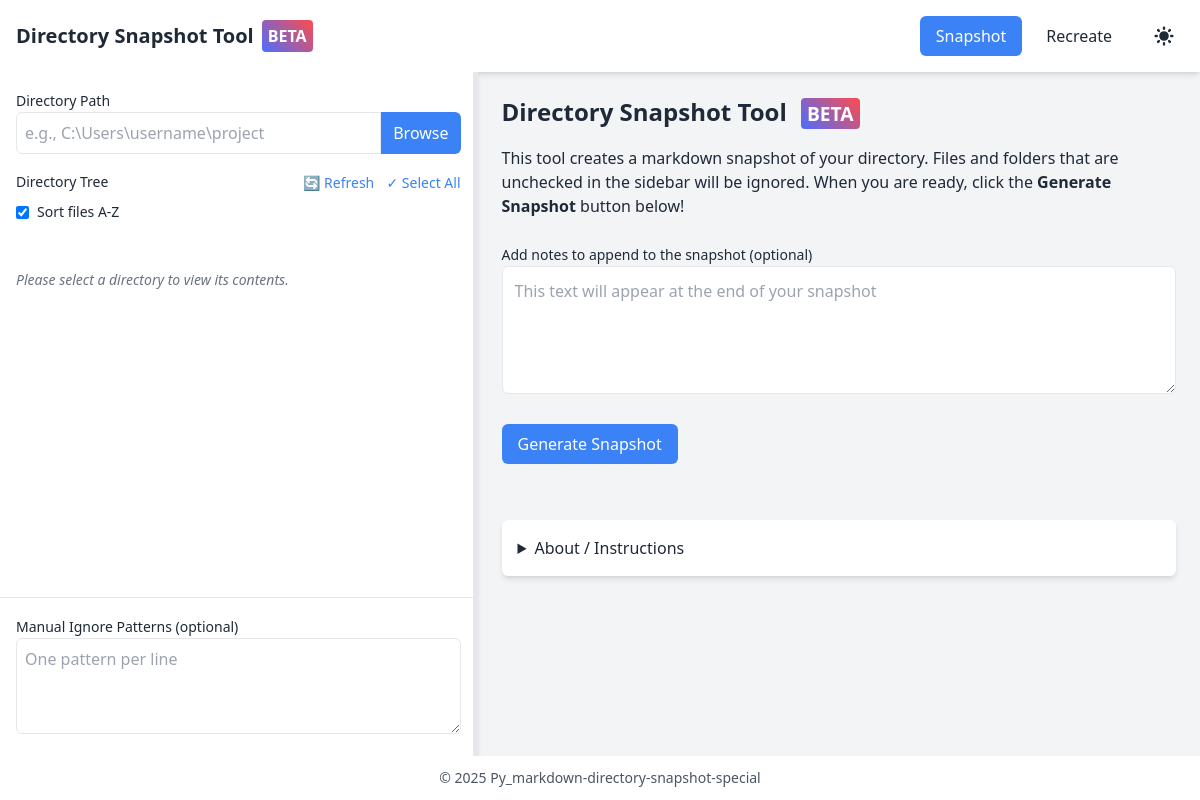
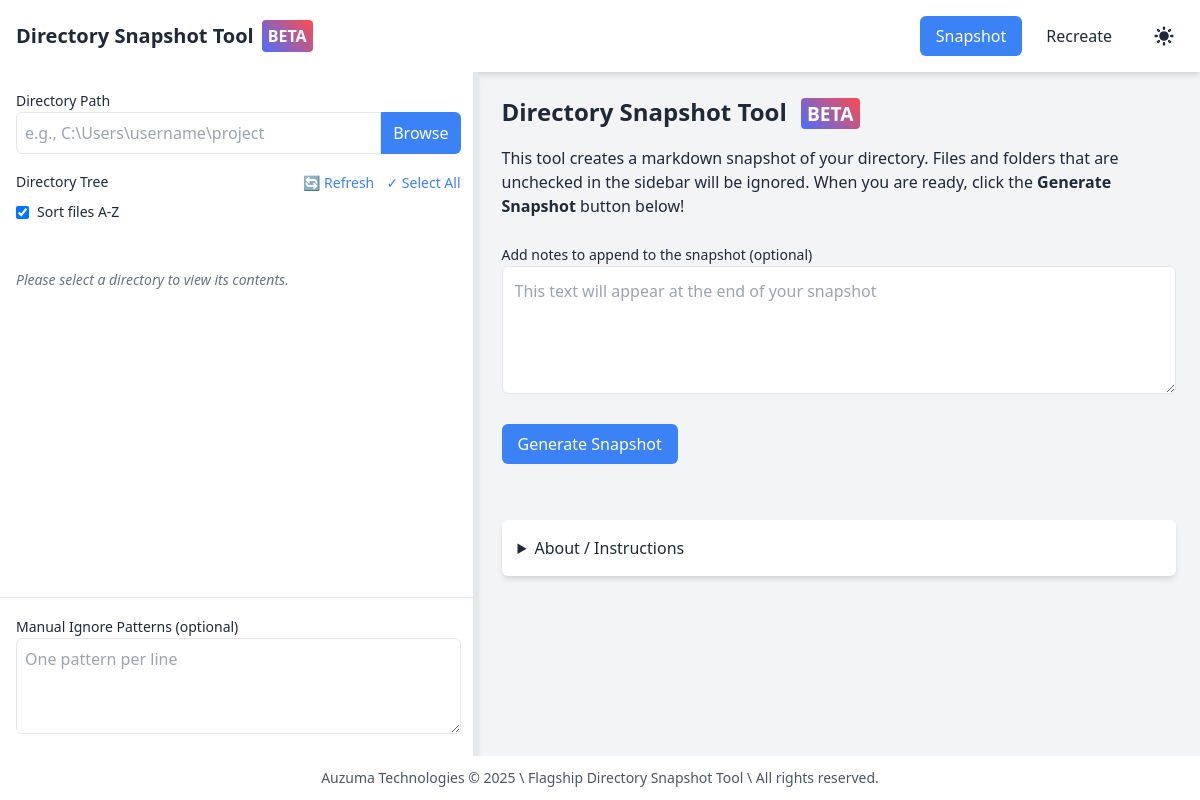
Before and after one commit to auzuma/flagship-directory-snapshot-tool, an Electron app: page index.html in a window 1200 px wide. Drawn offline with Linux system fonts and the light colour scheme.

Commit message:
Update index.html

```diff
--- a/index.html
+++ b/index.html
@@ -195,7 +195,7 @@ file content here
 
   <!-- Footer -->
   <footer class="bg-white dark:bg-gray-800 shadow-md p-3 text-center text-sm text-gray-600 dark:text-gray-400">
-    &copy; 2025 Py_markdown-directory-snapshot-special
+    Auzuma Technologies &copy; 2025 \ Flagship Directory Snapshot Tool \ All rights reserved.
   </footer>
 
   <script src="./renderer.js"></script>
```
